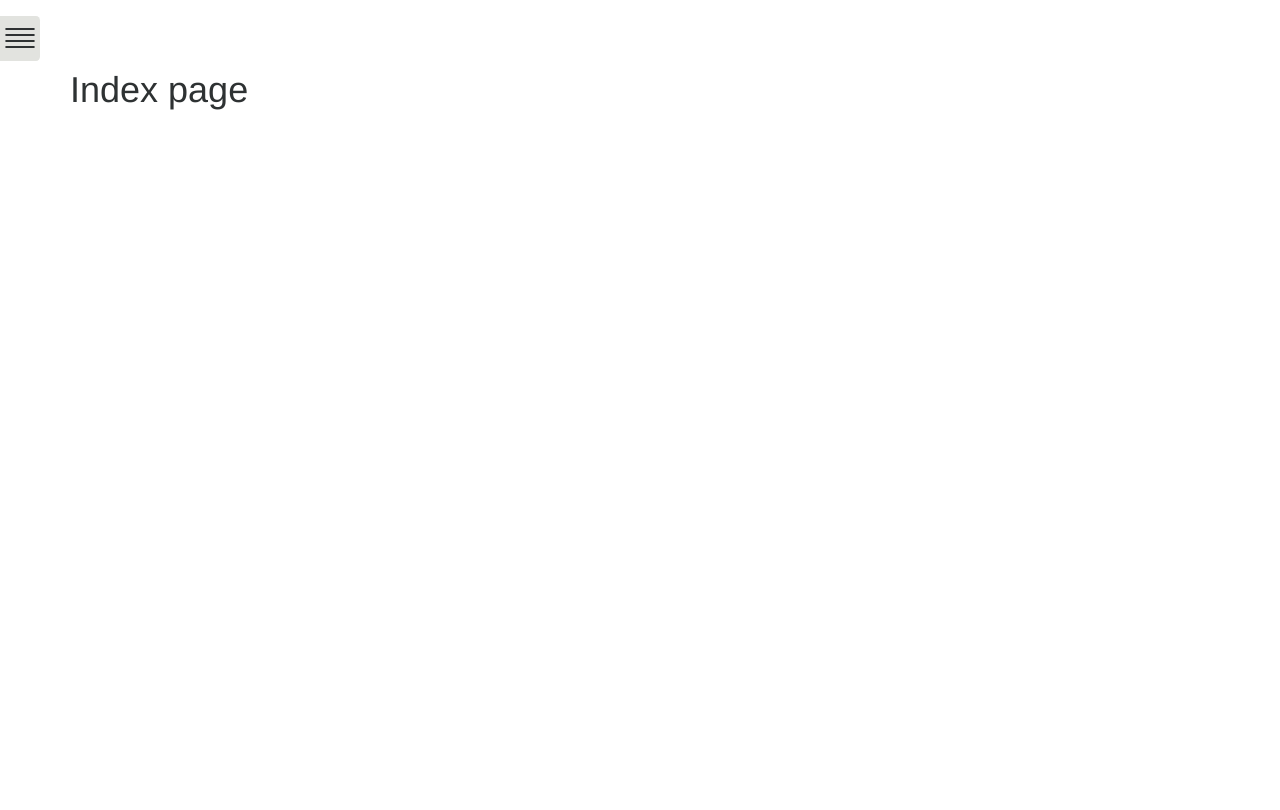
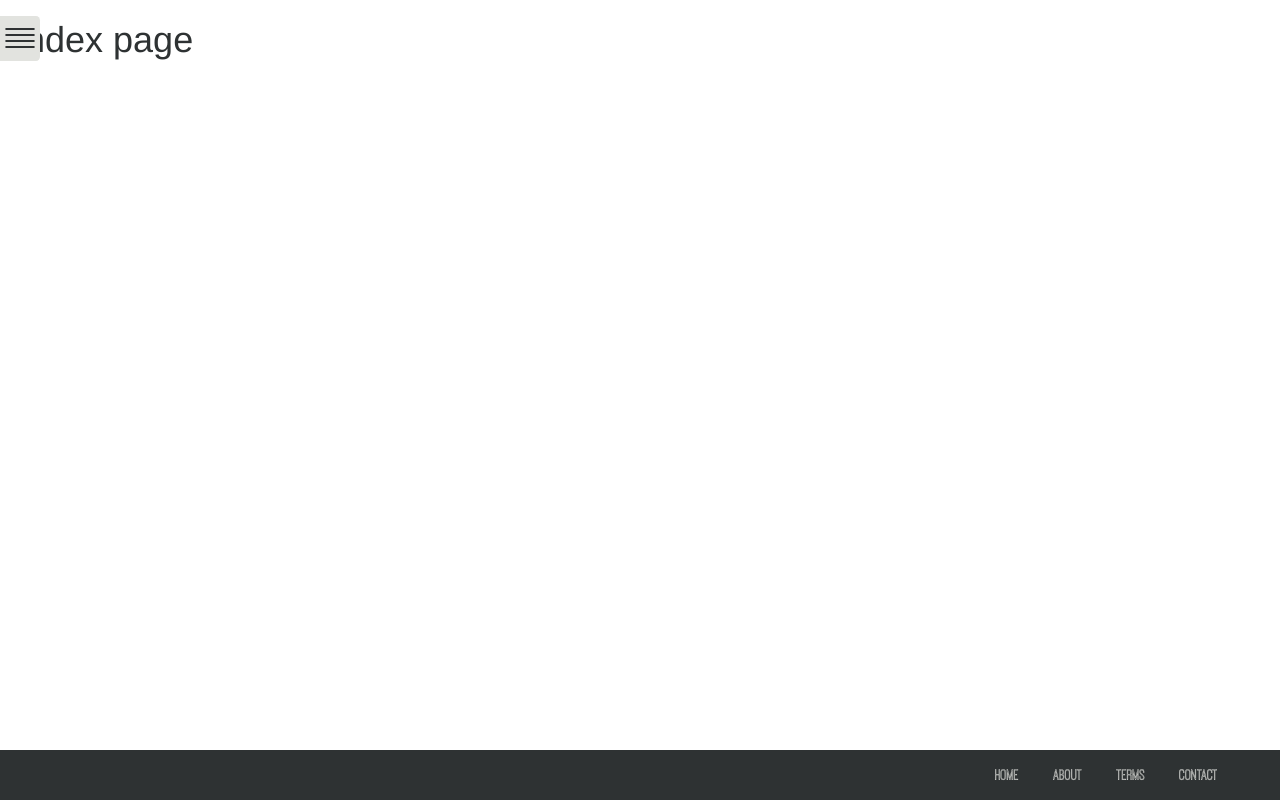
Before and after one commit to ninjaofawesome/exemplar, a website: page index.html in a window 1280 px wide. Drawn offline with Linux system fonts and the light colour scheme.

Commit message:
got initial sticky footer in, need to refactor for sidebar to slip under

```diff
--- a/app/css/components/_body.scss
+++ b/app/css/components/_body.scss
@@ -1,19 +1,64 @@
-body{
+* {
+  margin: 0;
+}
+
+html, body{
   background-color: $white;
   color: $charcoal;
   font-size: 16px;
+  height: 100%
+}
+.exemplar-body{
+  z-index: 0;
+  min-height: 100%;
+  margin-bottom: -50px;
+
+}
+.exemplar-body:after {
+  content: "";
+  display: block;
+}
+.sticky-footer, .exemplar-body:after {
+  height: 50px;
 }
 
-.headline{
-  font-size: 48px;
+.sticky-footer{
+  z-index: 100;
+  height: 50px;
+  .footer{
+    margin: 0;
+    padding: 0;
+    height: 50px;
+    width: 100%;
+    background-color: $charcoal;
+    color: $lightest-gray;
+    .nav-links{
+      float: right;
+      list-style-type: none;
+      font-family: $ostrich;
+      line-height: 50px;
+      display: inline;
+      padding-left: 0;
+      width: 300px;
+      .nav-item{
+        display: inline;
+        margin: 0 5%;
       }
-
-.subheadline {
-  color: $charcoal;
-  text-decoration: underline;
+      .footer-link{
+        color: $lightest-gray;
+        &:hover, &:active{
+          color: $yellow;
+        }
+        &:visited {
+          color: $lightest-gray;
+        }
+      }
+    }
+  }
 }
 
 
+.navigation{
   .hamburger-button{
       width: 40px;
       height: 45px;
@@ -33,7 +78,6 @@ body{
         }
       }
     }
-
   .side-nav{
     position: fixed;
     top: 2%;
@@ -110,3 +154,5 @@ body{
       // }
     }
   }
+
+}
--- a/app/css/partials/_index.scss
+++ /dev/null
@@ -1,24 +0,0 @@
-.exemplar-navbar{
-  position: absolute;
-  top: 0;
-  height: 50px;
-  width: 100%;
-  border-bottom: 1px solid $lt-gray;
-  .navbar-contents{
-    list-style-type: none;
-  }
-  .navbar-item{
-    color: $md-gray;
-    font-weight: 400;
-    display: inline;
-    padding: 0 1%;
-    &.main{
-      font-size: 200%;
-      padding: 0 1% 0 0;
-    }
-  }
-}
-
-.exemplar-body{
-  margin-top: 50px;
-}
--- a/app/css/styles.scss
+++ b/app/css/styles.scss
@@ -5,5 +5,5 @@
 @import "components/body";
 @import "components/buttons";
 
-@import "partials/index";
+
 @import "partials/styleguide";
--- a/app/js/directives.js
+++ b/app/js/directives.js
@@ -19,3 +19,13 @@ exemplarDirectives.directive('sideNav', function(){
     }
   }
 });
+
+exemplarDirectives.directive('stickyFooter', function(){
+  return{
+    restrict: 'E',
+    templateUrl: 'app/views/components/footer.html',
+    controller: function(){
+
+    }
+  }
+});
--- /dev/null
+++ b/app/views/components/footer.html
@@ -0,0 +1,15 @@
+<section class="sticky-footer">
+  <div class="row">
+    <div class="col-md-12">
+      <div class="footer">
+        <ul class="nav-links">
+          <li class="nav-item index"><a class="footer-link" href=" ">Home</a></li>
+          <li class="nav-item"><a class="footer-link" href=" ">About</a></li>
+          <li class="nav-item"><a class="footer-link" href=" ">Terms</a></li>
+          <li class="nav-item"><a class="footer-link" href=" ">Contact</a></li>
+        </ul>
+
+      </div>
+    </div>
+  </div>
+</section>
--- a/app/views/components/sidebar.html
+++ b/app/views/components/sidebar.html
@@ -1,3 +1,4 @@
+<section class="navigation">
   <div class="hamburger-button">
     <div class="ham-row top"></div>
     <div class="ham-row"></div>
@@ -5,7 +6,7 @@
     <div class="ham-row"></div>
   </div>
 
-<section class="side-nav">
+  <div class="side-nav">
     <div class="col-md-3">
       <div class="title-box">
         <h1 class="navbar-menu-title">Exemplar.me</h1>
@@ -39,4 +40,5 @@
         </div>
       </div>
     </div>
+  </div>
 </section>
--- a/index.html
+++ b/index.html
@@ -14,25 +14,16 @@
   <link href="//maxcdn.bootstrapcdn.com/font-awesome/4.2.0/css/font-awesome.min.css" rel="stylesheet">
 </head>
 <body>
-<!-- <section class="exemplar-navbar">
+<section class="exemplar-body">
   <div class="container-fluid">
-    <div class="col-md-12">
-      <ul class="navbar-contents">
-        <li class="navbar-item main"><a href="#">Exemplar</a></li>
-        <li class="navbar-item">Link!</li>
-        <li class="navbar-item">Link!</li>
-      </ul>
-    </div>
+
+    <side-nav></side-nav>
+
+      <div ng-view></div>
+
   </div>
-</section> -->
-
-<side-nav></side-nav>
-
-<section class="exemplar-body">
-  <div class="container">
-    <div ng-view></div>
-  </div>
-</div>
+</section>
+<sticky-footer></sticky-footer>
 
 
 
```
Also changed, not shown: app/css/styles.css. Lines whose indentation alone changed are shown as unchanged.
